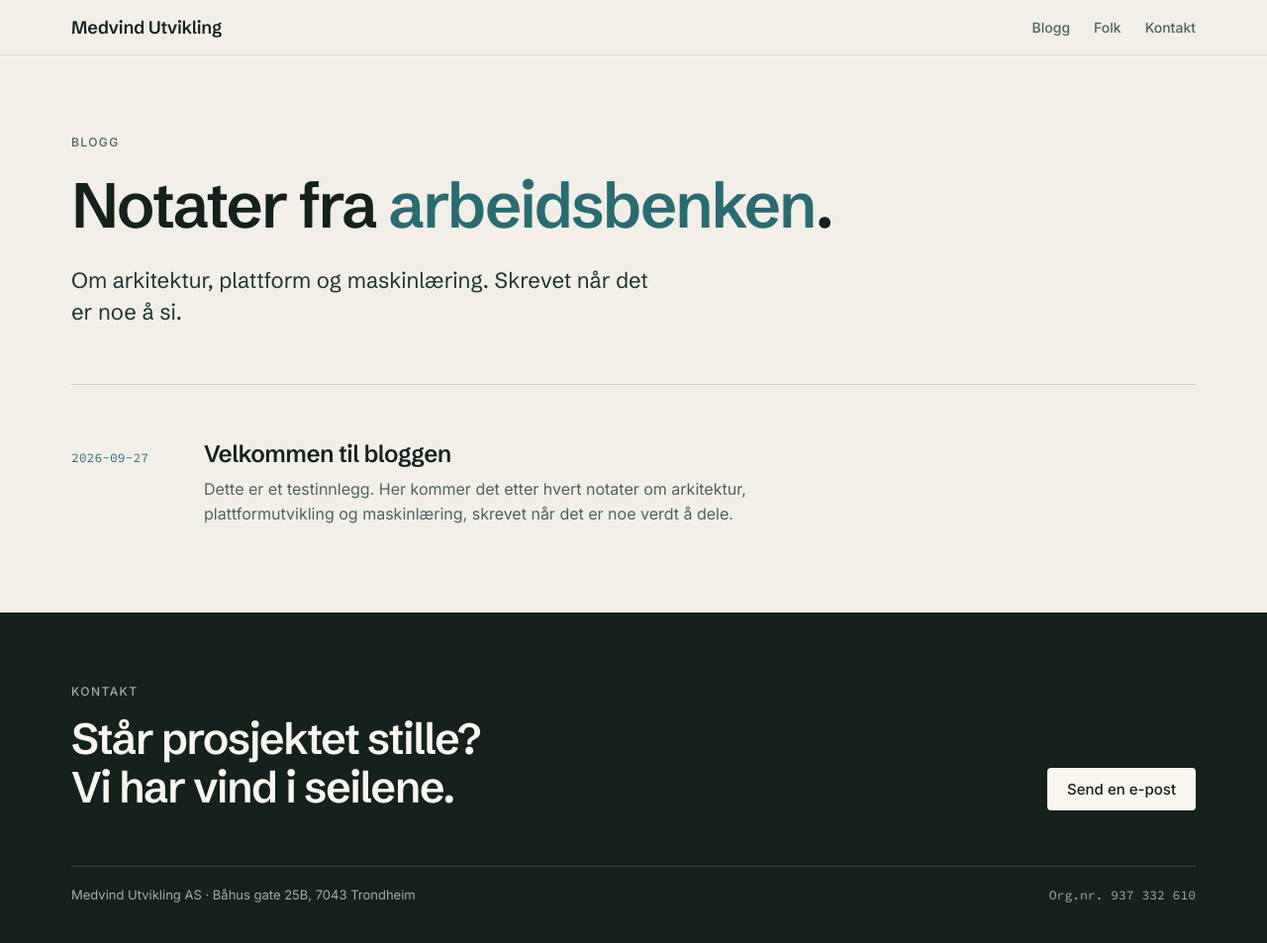
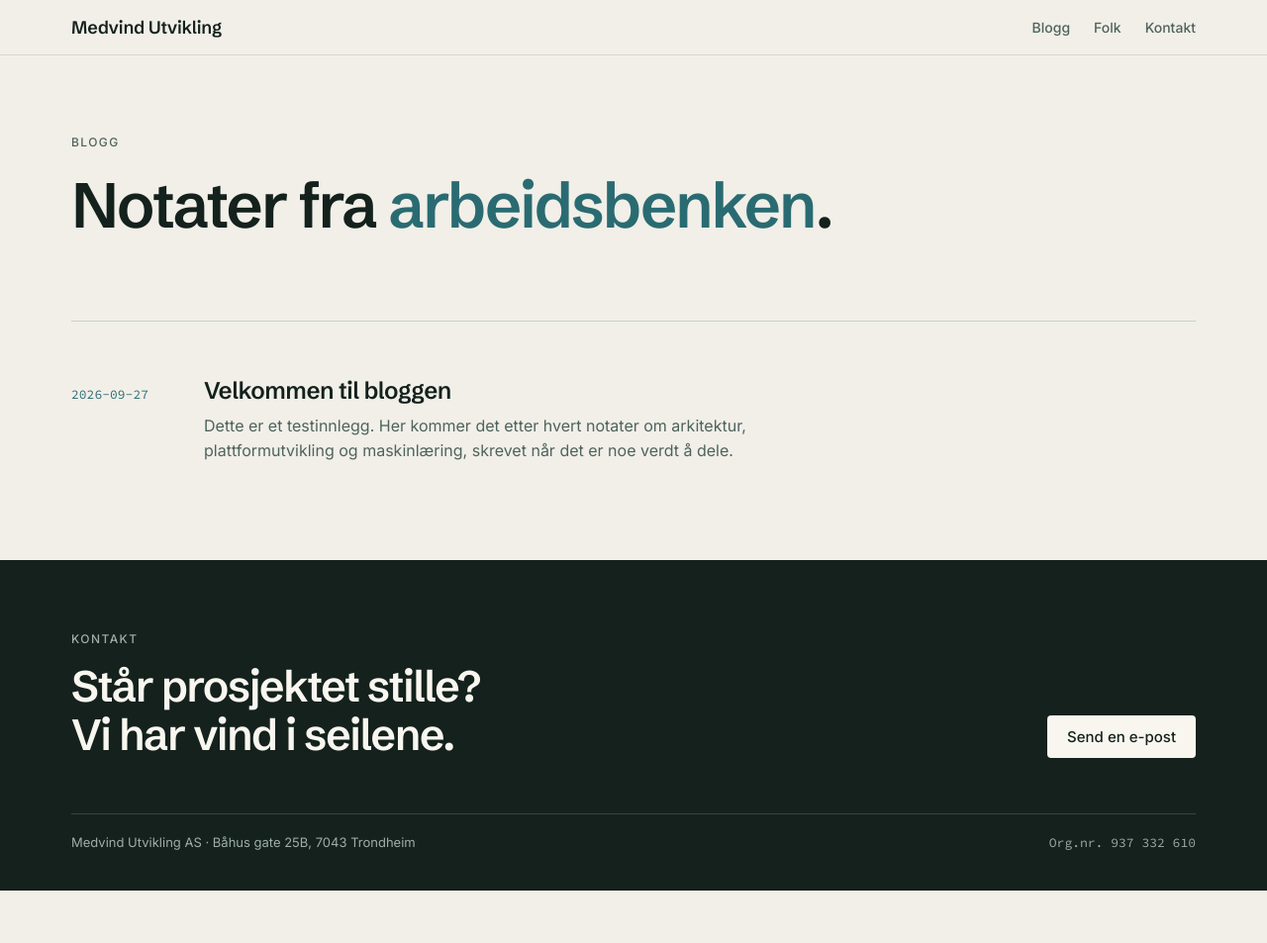
Before and after one commit to olavbm/medvind-web, a Jekyll site: the page built from blogg/index.html, in a window 1280 px wide. Shown: the whole page at 99% size. Built offline with Jekyll 4.4.1, drawn with Linux system fonts in a browser that asks for light colours; after the commit the page ends 900 px from its top, so only the background shows below that.

Commit message:
Fjern ingress på bloggsiden

```diff
--- a/blogg/index.html
+++ b/blogg/index.html
@@ -6,7 +6,6 @@ description: Notater fra Medvind Utvikling om arkitektur, plattform og maskinlæ
 <section class="hero hero--small">
   <div class="eyebrow">Blogg</div>
   <h1 class="display display--small">Notater fra <em>arbeidsbenken</em>.</h1>
-  <p class="lede">Om arkitektur, plattform og maskinlæring. Skrevet når det er noe å si.</p>
 </section>
 
 <section class="section">
```
